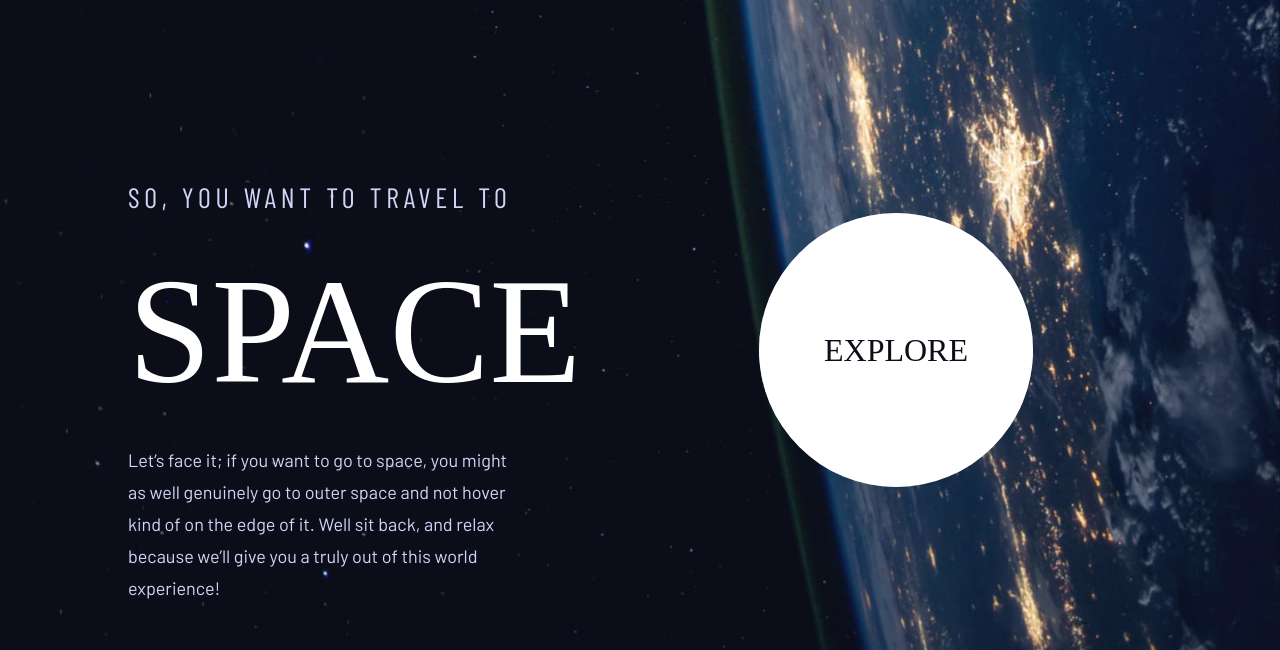
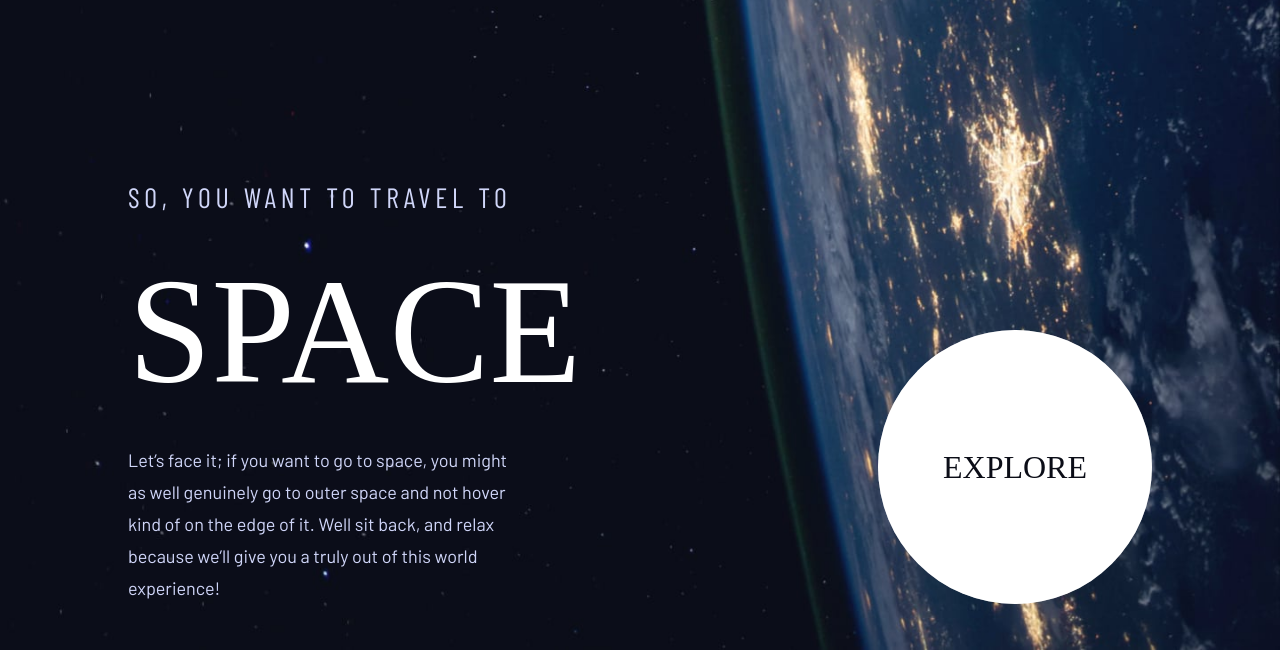
Before and after one commit to Zeuhz-Droid/space-toursim-website-main, a website: page index.html in a window 1280 px wide. Shown: the part 150-800 px from the top of the page. Drawn offline with nearby package versions, Linux system fonts and the light colour scheme; a web font is replaced by a local one.

Commit message:
Updated my html and style codes

```diff
--- a/index.html
+++ b/index.html
@@ -29,7 +29,7 @@
   </head>
   <body>
     <div class="container">
-      <header id="main-header" class="flex">
+      <header id="main-header" class="flex" role="banner">
         <nav class="nav nav--text">
           <div class="nav__logo">
             <img src="img/shared/logo.svg" alt="space tour logo" />
@@ -71,7 +71,8 @@
         <div class="space">
           <div class="space__travel">
             <span class="heading--5">So, you want to travel to</span> <br />
-            <span class="heading--1">Space </span> <br />
+            <h1 class="heading--1">Space</h1>
+            <br />
             <span class="plain--text"
               >Let’s face it; if you want to go to space, you might as well
               genuinely go to outer space and not hover kind of on the edge of
@@ -86,7 +87,7 @@
               class="btn btn--explore flex heading--4"
             >
               Explore
-              <div class="btn--ripple"></div>
+              <span class="btn--ripple"></span>
             </button>
           </div>
         </div>
--- a/sass/Pages/_home.scss
+++ b/sass/Pages/_home.scss
@@ -3,6 +3,7 @@
   background-image: url(../img/home/background-home-desktop.jpg);
   background-size: cover;
   background-repeat: no-repeat;
+  overflow: hidden;
 
   @include respond(tab-port) {
     background-image: url(../img/home/background-home-tablet.jpg);
@@ -45,4 +46,9 @@
       width: 100%;
     }
   }
+
+  &__btn {
+    justify-content: flex-end;
+    align-items: flex-end;
+  }
 }
--- a/sass/components/_buttons.scss
+++ b/sass/components/_buttons.scss
@@ -15,6 +15,7 @@
   }
 
   &--ripple {
+    display: inline-block;
     height: 100%;
     width: 100%;
     border-radius: 50%;
```
Also changed, not shown: css/style.comp.css, css/style.css, css/style.prefix.css.
